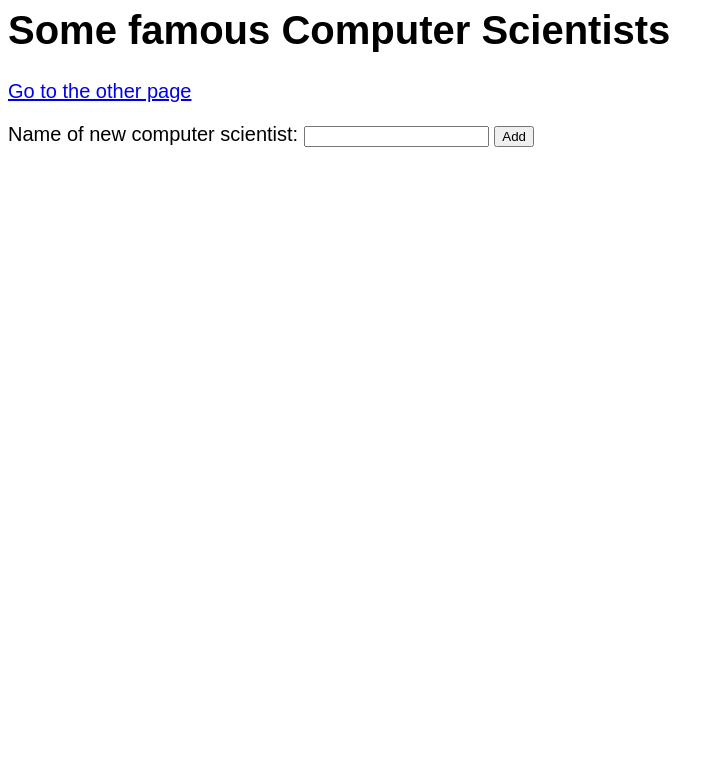
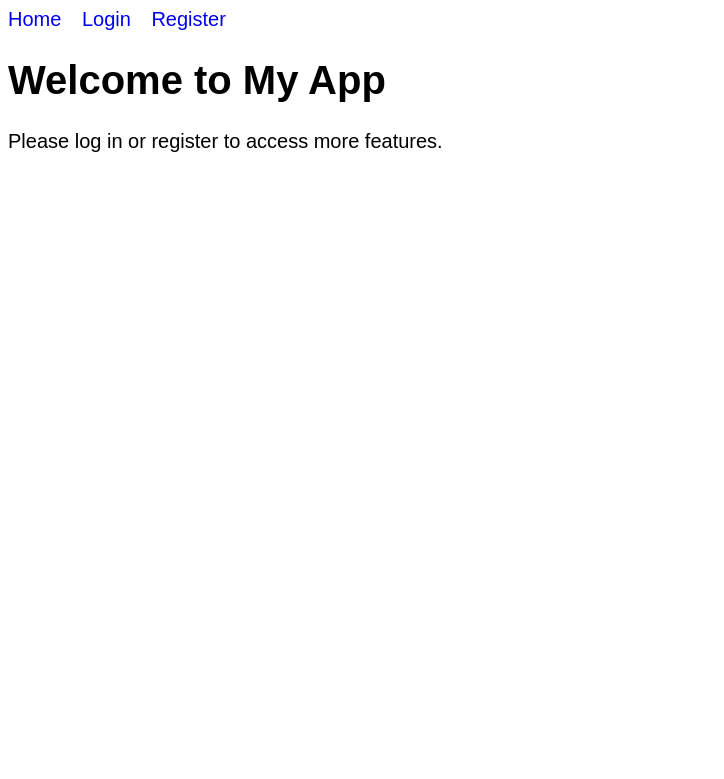
Before and after one commit to noob339/proj1-3, a Flask app: page /another in a window 1280 px wide. Shown: the top 779 px of the page, without its empty margins (0-724 px from the left). Run offline with Flask 3, Linux system fonts and the light colour scheme; parts of the project's set-up code (start-up, migrations or seed data) failed here and were passed over.

Commit message:
index.html edit

```diff
--- a/webserver/templates/index.html
+++ b/webserver/templates/index.html
@@ -1,29 +1,47 @@
-<html>
-  <style>
-    body{
-      font-size: 15pt;
-      font-family: arial;
-    }
-  </style>
+<!DOCTYPE html>
+<html lang="en">
+<head>
+    <meta charset="UTF-8">
+    <meta name="viewport" content="width=device-width, initial-scale=1.0">
+    <title>Home - My App</title>
+    <style>
+        body {
+            font-size: 15pt;
+            font-family: Arial, sans-serif;
+        }
+        nav {
+            margin-bottom: 20px;
+        }
+        nav a {
+            margin-right: 15px;
+            text-decoration: none;
+        }
+    </style>
+</head>
+<body>
 
+    <!-- Navigation -->
+    <header>
+        <nav>
+            <a href="{{ url_for('index') }}">Home</a>
+            {% if 'user_id' in session %}
+                <a href="{{ url_for('auth.logout') }}">Logout</a>
+            {% else %}
+                <a href="{{ url_for('auth.login') }}">Login</a>
+                <a href="{{ url_for('auth.register') }}">Register</a>
+            {% endif %}
+        </nav>
+    </header>
 
-<body>
-  <h1>Some famous Computer Scientists</h1>
-  <div>{{data}}</div>
-
-  <div>
-    {% for n in data %}
-    <div>{{n}}</div>
-    {% endfor %}
-  </div>
-
-<p><a href="another">Go to the other page</a></p>
-
-<form method="POST" action="/add">
-<p>Name of new computer scientist: <input type="text" name="name"> <input type="submit" value="Add"></p>
-</form>
+    <!-- Main Content -->
+    <main>
+        <h1>Welcome to My App</h1>
+        {% if 'user_id' in session %}
+            <p>Welcome back, user {{ session['user_id'] }}!</p>
+        {% else %}
+            <p>Please log in or register to access more features.</p>
+        {% endif %}
+    </main>
 
 </body>
-
-
 </html>
```
